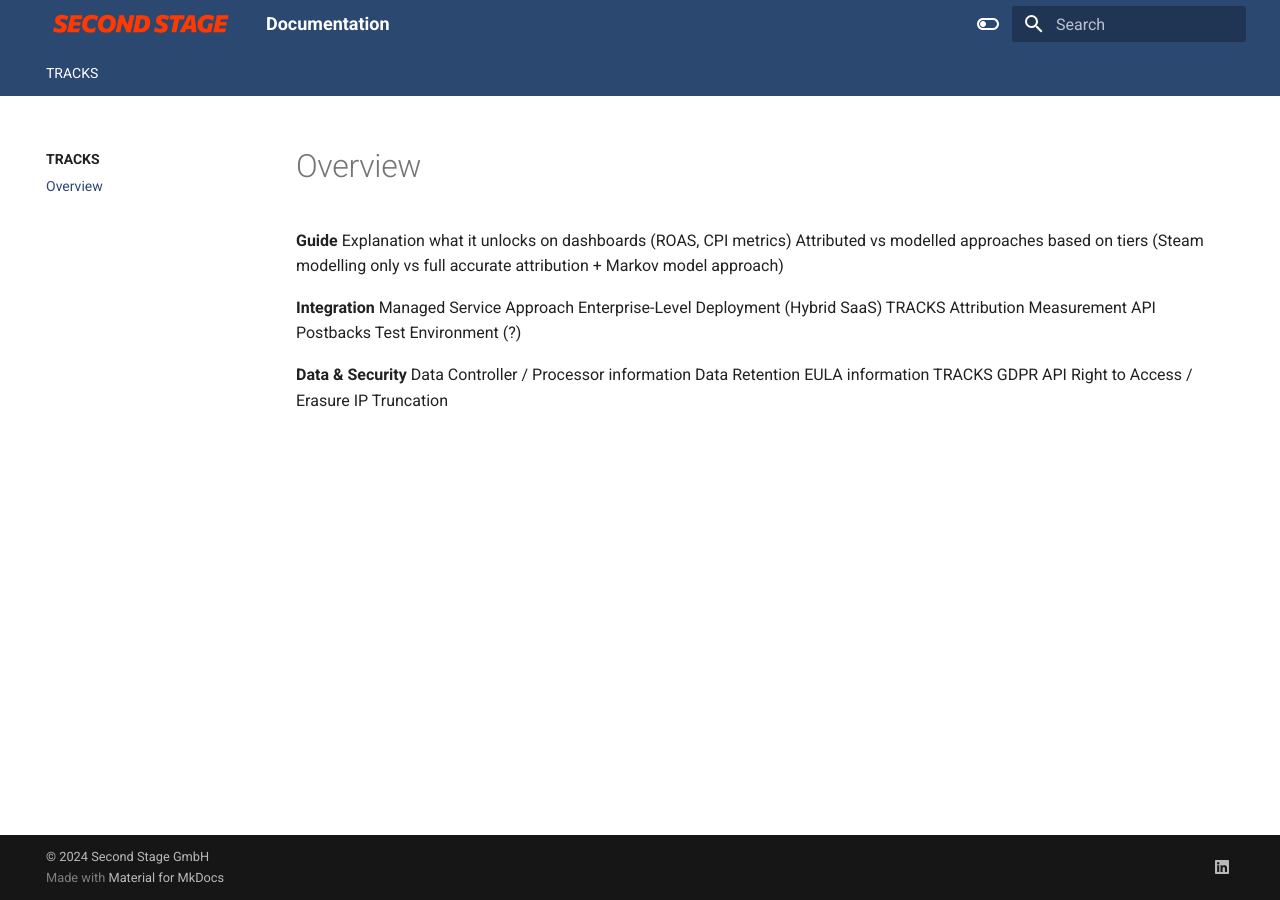
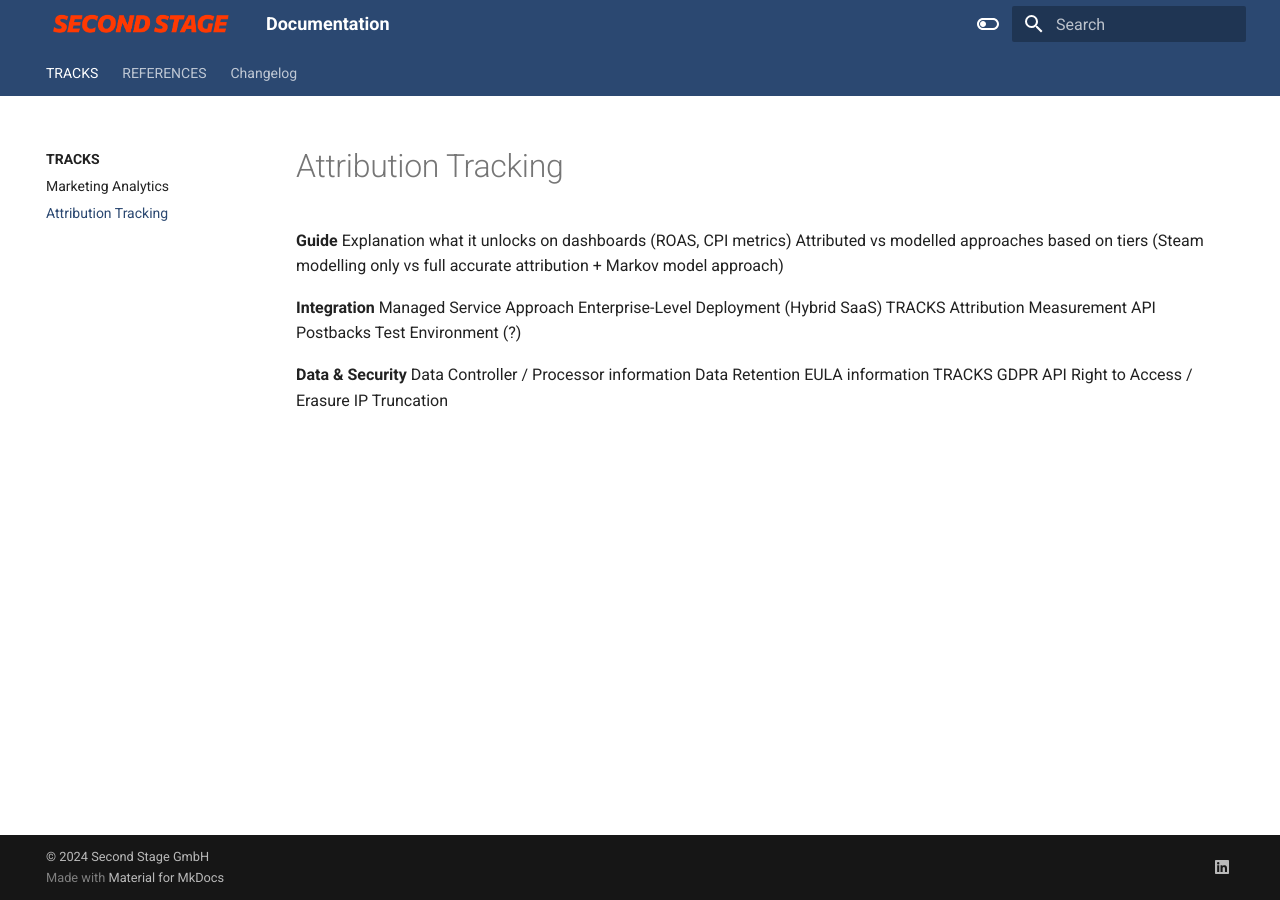
Before and after one commit to secondstage-io/tracks-documentation, an MkDocs documentation site: the page built from docs/tracks/attribution-tracking.md, in a window 1280 px wide. Built offline with MkDocs 1.6.1 and Material for MkDocs 9.7.7, drawn with Linux system fonts in a browser that asks for light colours.

Commit message:
Update mkdocs.yml
more nav changes

```diff
--- a/mkdocs.yml
+++ b/mkdocs.yml
@@ -71,4 +71,9 @@
 nav:
   - TRACKS:
     - tracks/index.md
-    - Overview: tracks/attribution-tracking.md
+    - Marketing Analytics: tracks/marketing-analytics.md
+    - Attribution Tracking: tracks/attribution-tracking.md
+  - REFERENCES:
+    - references/index.md
+  - Changelog:
+    - changelog.ml
```
